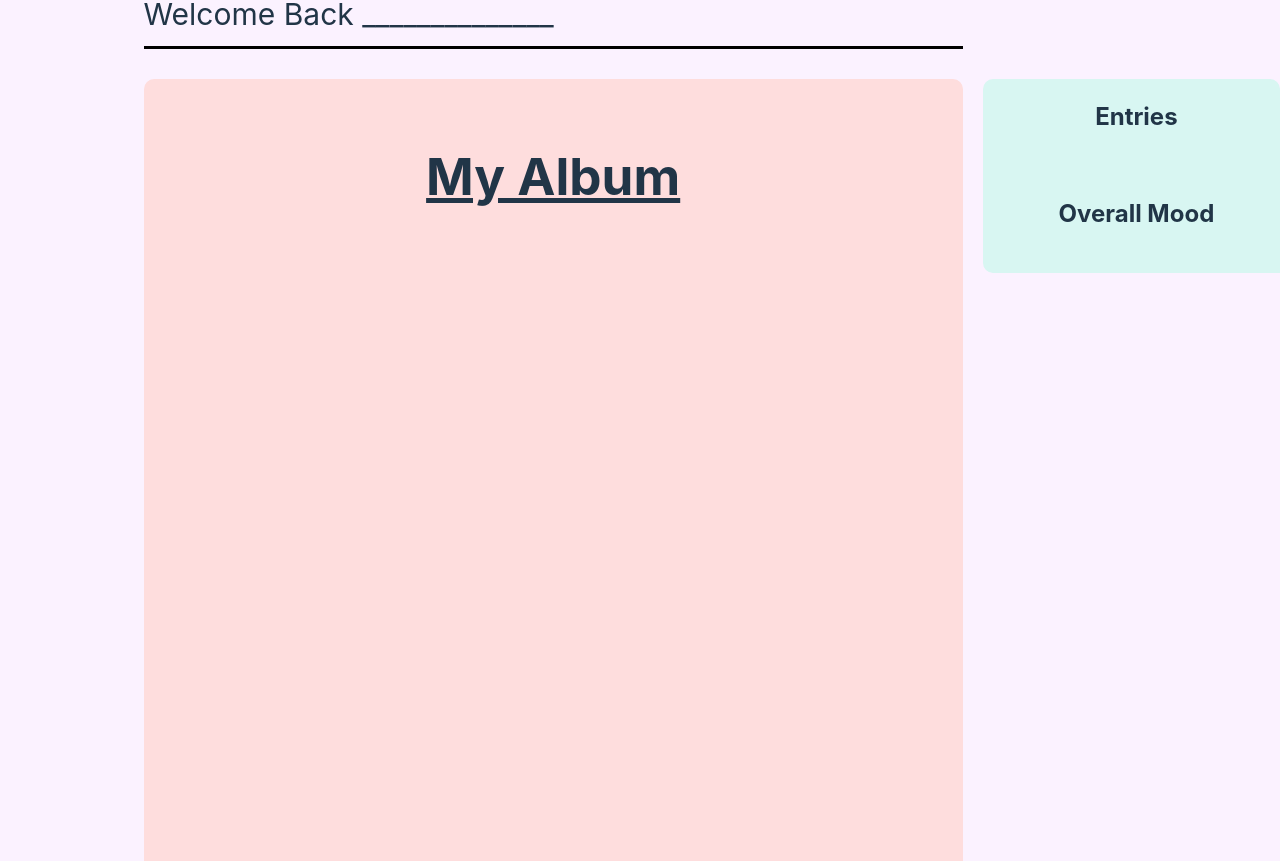
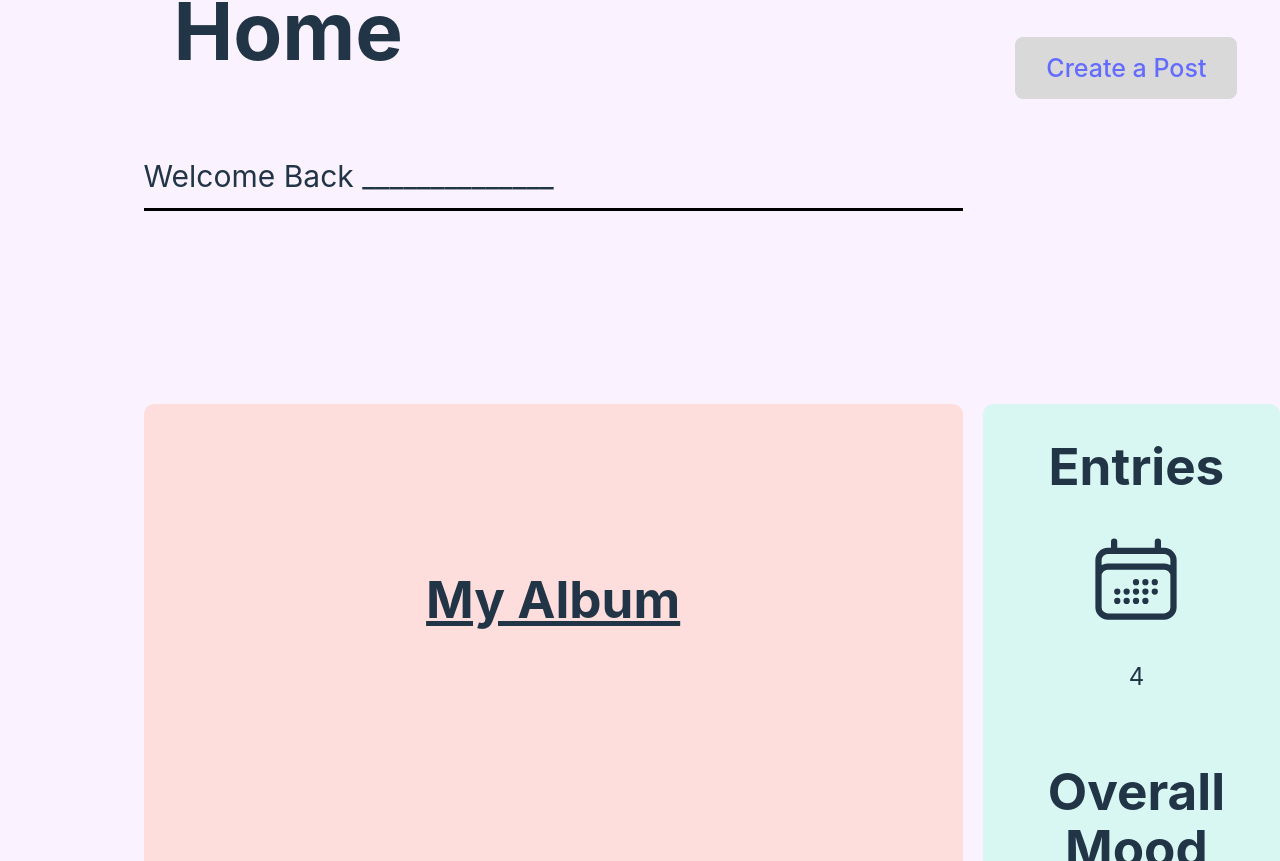
Before and after one commit to vichekaoeun/UoftHacks-2024, a React (Vite) app: page / in a window 1280 px wide. Shown: the part 259-1120 px from the top of the page. Built offline with nearby package versions, Linux system fonts and the light colour scheme; no server answers.

Commit message:
finish entry ui

```diff
--- a/src/App.css
+++ b/src/App.css
@@ -159,3 +159,7 @@
 #navbar {
   padding: 10px;
 }
+
+#num-entry {
+  font-size: x-large;
+}
--- a/src/App.jsx
+++ b/src/App.jsx
@@ -62,10 +62,16 @@
           )}
           <div id='post'>
             <div>
-              <h2>Entries</h2>
+              <h1>Entries</h1>
+              <div>
+                <svg xmlns="http://www.w3.org/2000/svg" fill="none" viewBox="0 0 24 24" stroke-width="1.5" stroke="currentColor" width="100" height="100">
+                  <path stroke-linecap="round" stroke-linejoin="round" d="M6.75 3v2.25M17.25 3v2.25M3 18.75V7.5a2.25 2.25 0 0 1 2.25-2.25h13.5A2.25 2.25 0 0 1 21 7.5v11.25m-18 0A2.25 2.25 0 0 0 5.25 21h13.5A2.25 2.25 0 0 0 21 18.75m-18 0v-7.5A2.25 2.25 0 0 1 5.25 9h13.5A2.25 2.25 0 0 1 21 11.25v7.5m-9-6h.008v.008H12v-.008ZM12 15h.008v.008H12V15Zm0 2.25h.008v.008H12v-.008ZM9.75 15h.008v.008H9.75V15Zm0 2.25h.008v.008H9.75v-.008ZM7.5 15h.008v.008H7.5V15Zm0 2.25h.008v.008H7.5v-.008Zm6.75-4.5h.008v.008h-.008v-.008Zm0 2.25h.008v.008h-.008V15Zm0 2.25h.008v.008h-.008v-.008Zm2.25-4.5h.008v.008H16.5v-.008Zm0 2.25h.008v.008H16.5V15Z" />
+                </svg>
+                <p id='num-entry'>4</p>
+              </div>
             </div>
             <div>
-              <h2>Overall Mood</h2>
+              <h1>Overall Mood</h1>
             </div>
           </div>
         </div>
--- a/src/pages/Post.jsx
+++ b/src/pages/Post.jsx
@@ -8,6 +8,7 @@
     const [selectedFile, setSelectedFile] = useState(null);
     const [caption, setCaption] = useState('');
     const [previewURL, setPreviewURL] = useState('');
+    const [entries, setEntries] = useState(0);
 
     // Function to handle file selection
     const handleFileSelect = (event) => {
@@ -25,6 +26,9 @@
         // Handle the selected file here
         console.log('Selected file:', selectedFile);
         console.log('Caption:', caption);
+        const newEntries = 1 + entries;
+        setEntries(newEntries);
+        console.log('Entries: ' + entries);
         setSelectedFile(null);
         setPreviewURL('');
         setCaption('');
```
Also changed, not shown: public/edit_calendar.svg (added), 1 other file (tests, documents, lock files or other folders).
